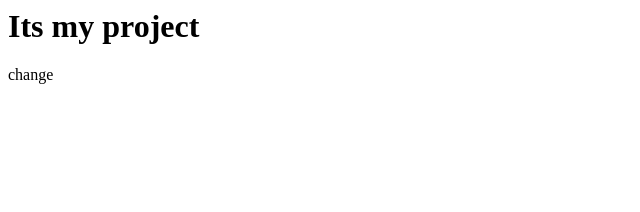
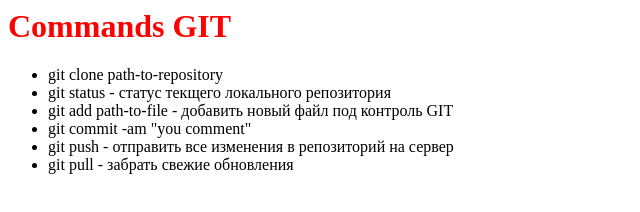
Before and after one commit to BergerMuxaujl/BergerBox, a plain HTML site: page index.html in a window 1280 px wide. Shown: the whole page, without its empty margins (0-640 px from the left). Drawn offline with Linux system fonts and the light colour scheme.

Commit message:
add new command GIT

```diff
--- a/index.html
+++ b/index.html
@@ -1,4 +1,10 @@
 <html>
-<h1>Its my project</h1>
-<div> change</div>
+<h1 style="color:red">Commands GIT</h1>
+<ul>
+    <li>git clone path-to-repository</li>
+    <li>git status - статус текщего локального репозитория</li>
+    <li>git add path-to-file - добавить новый файл под контроль GIT</li>
+    <li>git commit -am "you comment"</li>
+    <li>git push - отправить все изменения в репозиторий на сервер</li>
+    <li>git pull - забрать свежие обновления</li>
 </html>
```
